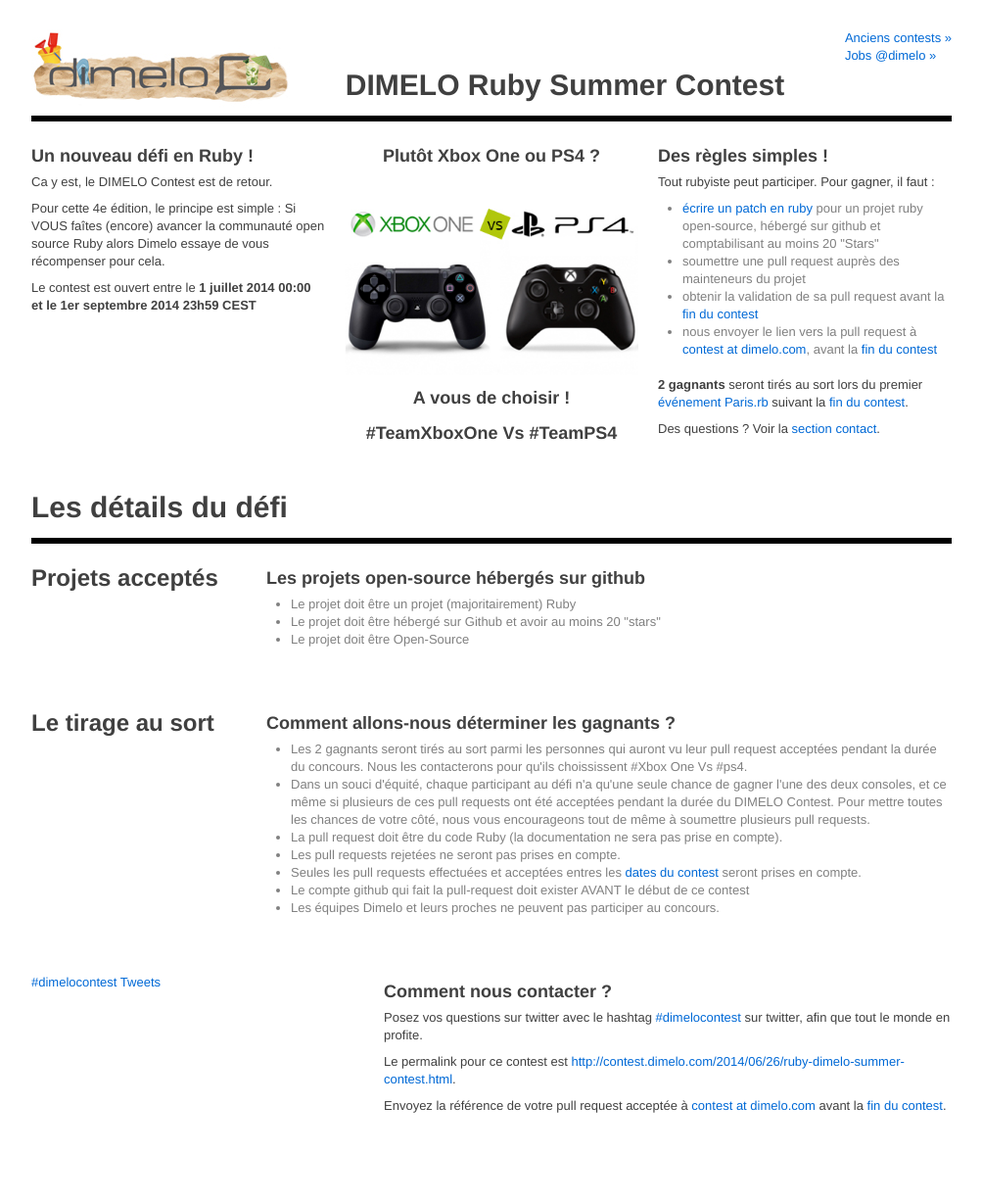
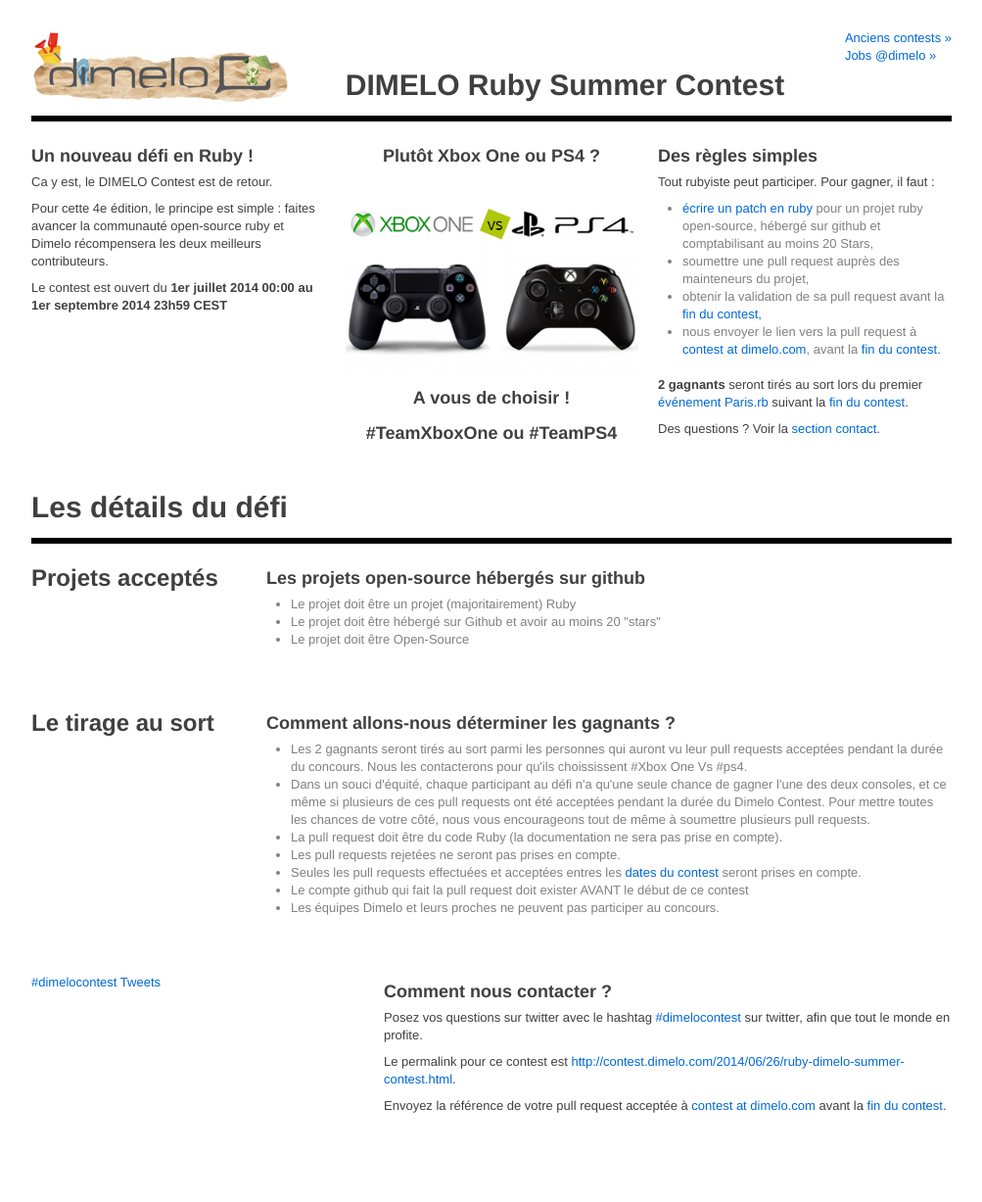
Before and after one commit to nel/nel.github.com, a Jekyll site: the page built from _posts/2014-06-26-ruby-dimelo-summer-contest.html, in a window 1280 px wide. Shown: the whole page at 98% size, without its empty margins (138-1141 px from the left). Built offline with Jekyll 4.4.1, drawn with Linux system fonts in a browser that asks for light colours; comment, search, counter and statistics services are not loaded.

Commit message:
fix: wording (forgot to push)

```diff
--- a/_posts/2014-06-26-ruby-dimelo-summer-contest.html
+++ b/_posts/2014-06-26-ruby-dimelo-summer-contest.html
@@ -3,29 +3,28 @@
 title: DIMELO Ruby Summer Contest
 description: Une pull request pendant l'été, une console Xbox One ou PS4 à gagner.
 logo: HPdimelo-ete3.jpg
-badge: Badge_DimeloRubyContest.jpg
 ---
 <section id="about">
   <div class="row">
     <div class="span-one-third">
       <h3>Un nouveau défi en Ruby !</h3>
       <p>Ca y est, le DIMELO Contest est de retour.</p>
-      <p>Pour cette 4e édition, le principe est simple : Si VOUS faîtes (encore) avancer la communauté open source Ruby alors Dimelo essaye de vous récompenser pour cela.</p>
-      <p id="deadline">Le contest est ouvert entre le <strong>1 juillet 2014 00:00 et le 1er septembre 2014 23h59 CEST</strong></p>
+      <p>Pour cette 4e édition, le principe est simple : faites avancer la communauté open-source ruby et Dimelo récompensera les deux meilleurs contributeurs.</p>
+      <p id="deadline">Le contest est ouvert du <strong>1er juillet 2014 00:00 au 1er septembre 2014 23h59 CEST</strong></p>
     </div>
     <div class="span-one-third">
       <h3 style="text-align:center">Plutôt Xbox One ou PS4 ?</h3>
       <img width="300px" src="/images/vs.jpg" />
-      <h3 style="text-align:center">A vous de choisir !<br/>#TeamXboxOne Vs #TeamPS4</h3>
+      <h3 style="text-align:center">A vous de choisir !<br/>#TeamXboxOne ou #TeamPS4</h3>
     </div>
     <div class="span-one-third" id="rules">
-      <h3>Des règles simples !</h3>
+      <h3>Des règles simples</h3>
       <p>Tout rubyiste peut participer. Pour gagner, il faut :</p>
       <ul>
-        <li><a href="#packaging">écrire un patch en ruby</a> pour un projet ruby open-source, hébergé sur github et comptabilisant au moins 20 "Stars"</li>
-        <li>soumettre une pull request auprès des mainteneurs du projet</li>
-        <li>obtenir la validation de sa pull request avant la <a href="#deadline">fin du contest</a></li>
-        <li>nous envoyer le lien vers la pull request à <a href="mailto:&#099;&#111;&#110;&#116;&#101;&#115;&#116;&#064;&#100;&#105;&#109;&#101;&#108;&#111;&#046;&#099;&#111;&#109;?subject=Solution%20Summer%20Contest">contest at dimelo.com</a>, avant la <a href="#deadline">fin du contest</a></li>
+        <li><a href="#packaging">écrire un patch en ruby</a> pour un projet ruby open-source, hébergé sur github et comptabilisant au moins 20 Stars,</li>
+        <li>soumettre une pull request auprès des mainteneurs du projet,</li>
+        <li>obtenir la validation de sa pull request avant la <a href="#deadline">fin du contest,</a></li>
+        <li>nous envoyer le lien vers la pull request à <a href="mailto:&#099;&#111;&#110;&#116;&#101;&#115;&#116;&#064;&#100;&#105;&#109;&#101;&#108;&#111;&#046;&#099;&#111;&#109;?subject=Solution%20Summer%20Contest">contest at dimelo.com</a>, avant la <a href="#deadline">fin du contest.</a></li>
         </ul>
         <p><strong>2 gagnants</strong> seront tirés au sort lors du premier <a href="http://www.meetup.com/parisrb/">événement Paris.rb</a> suivant la <a href="#deadline">fin du contest</a>.
         </p>
@@ -67,10 +66,10 @@
       <h3>Comment allons-nous déterminer les gagnants ?</h3>
       <ul>
         <li>
-          Les 2 gagnants seront tirés au sort parmi les personnes qui auront vu leur pull request acceptées pendant la durée du concours. Nous les contacterons pour qu'ils choississent #Xbox One Vs #ps4.
+          Les 2 gagnants seront tirés au sort parmi les personnes qui auront vu leur pull requests acceptées pendant la durée du concours. Nous les contacterons pour qu'ils choississent #Xbox One Vs #ps4.
         </li>
         <li>
-          Dans un souci d'équité, chaque participant au défi n'a qu'une seule chance de gagner l'une des deux consoles, et ce même si plusieurs de ces pull requests ont été acceptées pendant la durée du DIMELO Contest. Pour mettre toutes les chances de votre côté, nous vous encourageons tout de même à soumettre plusieurs pull requests.
+          Dans un souci d'équité, chaque participant au défi n'a qu'une seule chance de gagner l'une des deux consoles, et ce même si plusieurs de ces pull requests ont été acceptées pendant la durée du Dimelo Contest. Pour mettre toutes les chances de votre côté, nous vous encourageons tout de même à soumettre plusieurs pull requests.
         </li>
         <li>
           La pull request doit être du code Ruby (la documentation ne sera pas prise en compte).
@@ -82,7 +81,7 @@
           Seules les pull requests effectuées et acceptées entres les <a href="#deadline">dates du contest</a> seront prises en compte.
         </li>
         <li>
-          Le compte github qui fait la pull-request doit exister AVANT le début de ce contest
+          Le compte github qui fait la pull request doit exister AVANT le début de ce contest
         </li>
         <li>
           Les équipes Dimelo et leurs proches ne peuvent pas participer au concours.
@@ -101,6 +100,6 @@
       <h3>Comment nous contacter ?</h3>
       <p>Posez vos questions sur twitter avec le hashtag <a href="https://twitter.com/#!/search/realtime/%23dimelocontest">#dimelocontest</a> sur twitter, afin que tout le monde en profite.</p>
       <p>Le permalink pour ce contest est <a href="/2014/06/26/ruby-dimelo-summer-contest.html">http://contest.dimelo.com/2014/06/26/ruby-dimelo-summer-contest.html</a>.</p>
-      <p>Envoyez la référence de votre pull request acceptée à <a href="mailto:&#099;&#111;&#110;&#116;&#101;&#115;&#116;&#064;&#100;&#105;&#109;&#101;&#108;&#111;&#046;&#099;&#111;&#109;?subject=Solution%20Summer%20Contest">contest at dimelo.com</a> avant la <a href="#deadline">fin du contest</a>.</p>
+      <p>Envoyez la référence de votre pull request acceptée à <a href="mailto:&#099;&#111;&#110;&#116;&#101;&#115;&#116;&#064;&#100;&#105;&#109;&#101;&#108;&#111;&#046;&#099;&#111;&#109;?subject=Participation%20Summer%20Contest">contest at dimelo.com</a> avant la <a href="#deadline">fin du contest</a>.</p>
     </div>
 </section>
```
